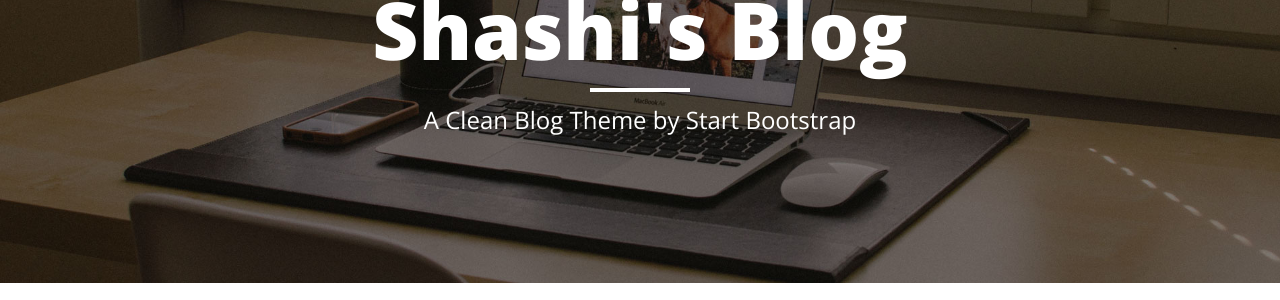
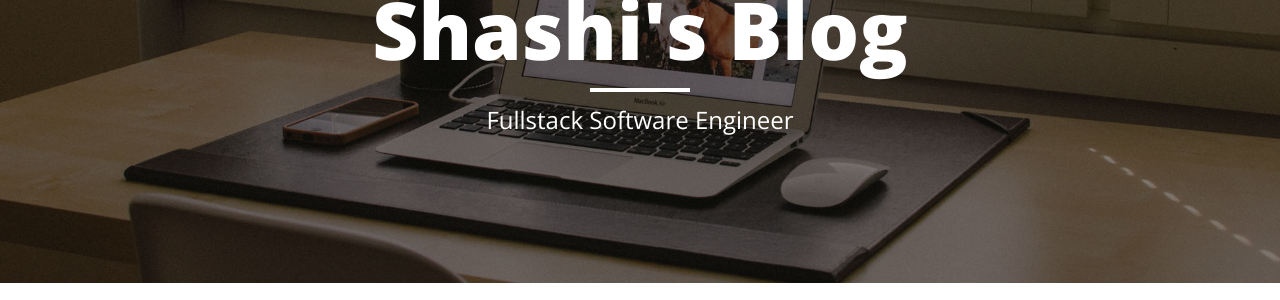
Before and after one commit to shashi-dokania/shashi-dokania.github.io, a Jekyll site: the page built from index.html, in a window 1280 px wide. Shown: the part 165-465 px from the top of the page. Built offline with Jekyll 4.4.1, drawn with Linux system fonts in a browser that asks for light colours; nearby versions of some CDN libraries; the list of posts is cut into pages by our own code.

Commit message:
edit index

```diff
--- a/index.html
+++ b/index.html
@@ -1,6 +1,6 @@
 ---
 layout: page
-description: "A Clean Blog Theme by Start Bootstrap"
+description: "Fullstack Software Engineer"
 ---
 
 {% for post in paginator.posts %}
```
